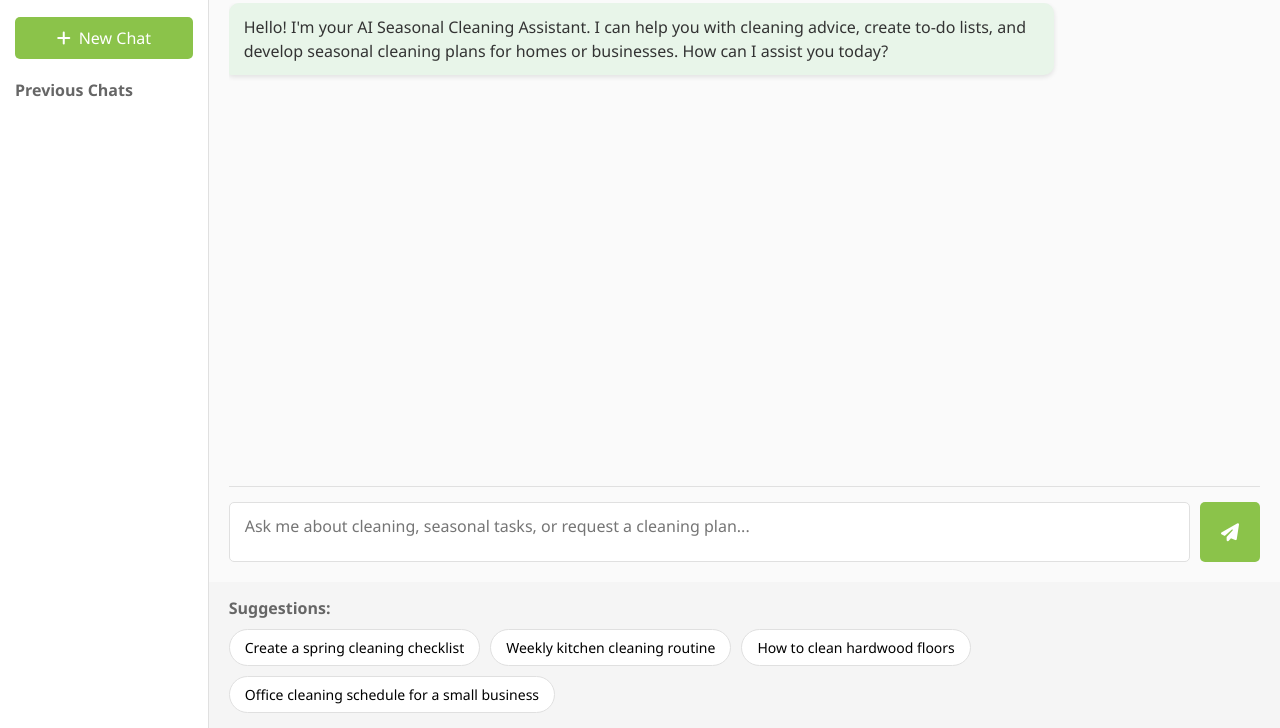
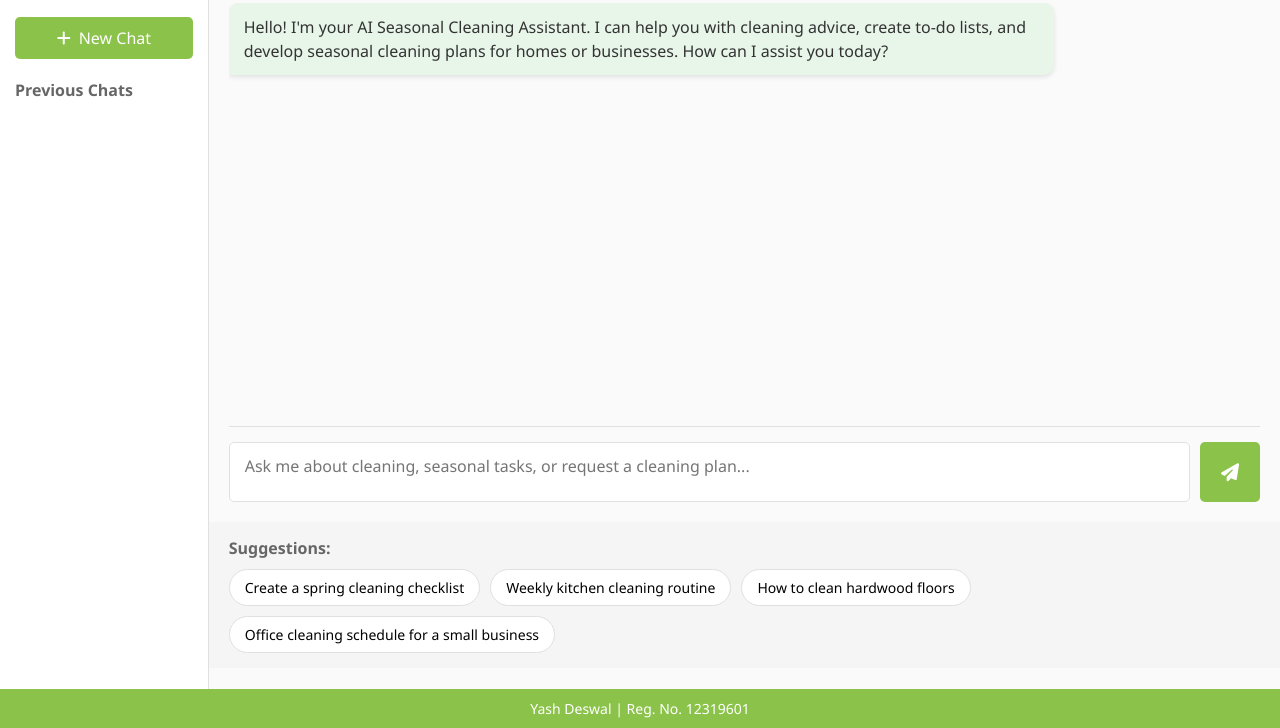
Before and after one commit to yash-deswal/ai-seasonal-cleaning-planner, a website: page public/index.html in a window 1280 px wide. Shown: the part 72-800 px from the top of the page. Drawn offline with Linux system fonts and the light colour scheme; no server answers.

Commit message:
Added Footer

```diff
--- a/public/index.html
+++ b/public/index.html
@@ -68,6 +68,10 @@
         <p>Getting cleaning advice...</p>
     </div>
 
+    <footer>
+        <p>Yash Deswal | Reg. No. 12319601</p>
+    </footer>
+
     <script src="app.js"></script>
 </body>
 </html>
--- a/public/styles.css
+++ b/public/styles.css
@@ -275,6 +275,7 @@ body {
 .suggestions {
     padding: 15px 20px;
     background-color: var(--light-gray);
+    margin-bottom: 60px; /* Add margin to prevent overlap with the footer */
 }
 
 .suggestions h3 {
@@ -391,3 +392,14 @@ body {
     overflow-x: auto;
     margin: 10px 0;
 }
+
+footer {
+    background-color: var(--primary-color);
+    color: white;
+    text-align: center;
+    padding: 10px 0;
+    position: fixed;
+    bottom: 0;
+    width: 100%;
+    font-size: 14px;
+}
```
Also changed, not shown: 1 other file.
